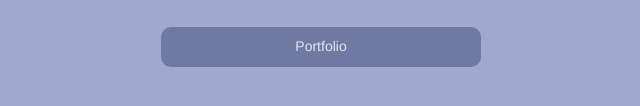
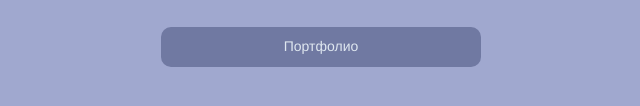
Before and after one commit to QA-AleksandraNaumova/QA-AleksandraNaumova.github.io, a plain HTML site: page index.html in a window 1280 px wide. Shown: the part 628-734 px from the top of the page, 319-959 px from the left. Drawn offline with Linux system fonts and the light colour scheme.

Commit message:
язык кнопки

```diff
--- a/index.html
+++ b/index.html
@@ -49,7 +49,7 @@
       </section>
     </main>
     <footer>
-      <button type = "button" class="button-link" href=""> Portfolio </button>
+      <button type = "button" class="button-link" href=""> Портфолио </button>
     </footer>
     <script type="text/javascript" src="js.js"></script>
   </body>
```
